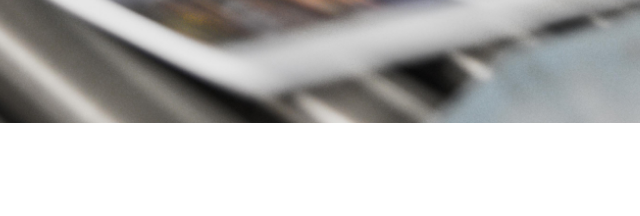
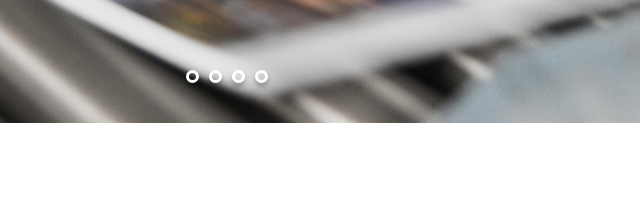
Before and after one commit to Mathilde-ctrl/P5__OC__Print-It__MP, a plain HTML site: page Print-it-JS-main/index.html in a window 1280 px wide. Shown: the part 448-664 px from the top of the page, 413-1053 px from the left. Drawn offline with Linux system fonts and the light colour scheme.

Commit message:
JS Point/images

```diff
--- a/Print-it-JS-main/assets/script.js
+++ b/Print-it-JS-main/assets/script.js
@@ -16,18 +16,44 @@ const slides = [
 		"tagLine":"Autocollants <span>avec découpe laser sur mesure</span>"
 	}
 ]
-
+//-------------------------------------------------------------------------
 // Evenement d'écoute du Clique :
 
 const leftArrow = document.querySelector('.arrow_left');
 const rightArrow = document.querySelector('.arrow_right');
 
 leftArrow.addEventListener('click', () => {
-  // code pour effectuer une tâche ici
+  // changeSlide(-1);
 	console.log("flèche gauche fonctionne"); // s'affiche dans devtool : console
 });
 
 rightArrow.addEventListener('click', () => {
-  // code pour effectuer une tâche ici
+  // changeSlide(1);
 	alert("flèche droite fonctionne"); // s'affiche dans une boite d'alerte
 });
+
+//-----------------------------------------------------------------------
+// compter les images du tableau slides pour afficher 1 point par image
+
+const numberOfDot = slides.length;
+//calcul le nombre total images
+
+const dotsContainer = document.querySelector('.dots');
+// selection le conteneur dans HTML
+
+for (let i = 0; i < numberOfDot; i++ ){
+	const dot = document.createElement('span');
+	//creer un span pour chaque point
+
+	dot.classList.add('dot');
+	//Ajoute une class dot aux spans
+
+	dotsContainer.appendChild(dot);
+	//Ajoute span a dotsContainer. (ajoute les points sur HTML)
+}
+
+//-----------------------------------------------------------------------
+//Changer class points quand image visible
+
+let currentSlideIndex = 0;
+// créer une variable pour savoir l'index visible
```
Also changed, not shown: Print-it-JS-main/index.html (+1 -0 lines).
